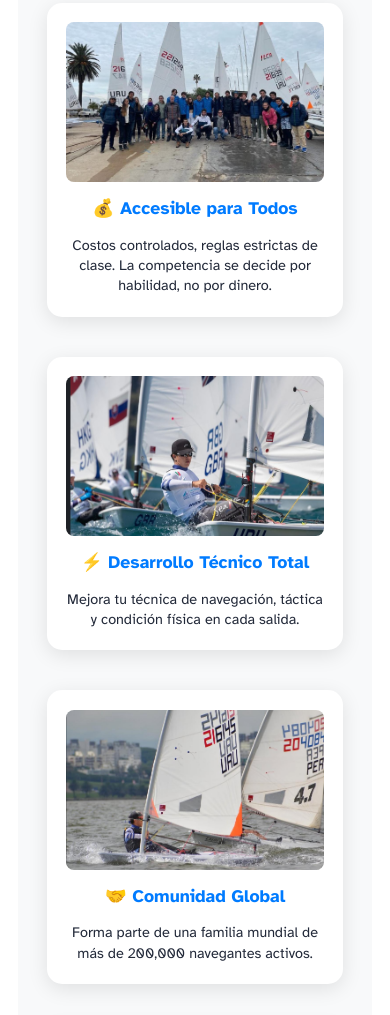
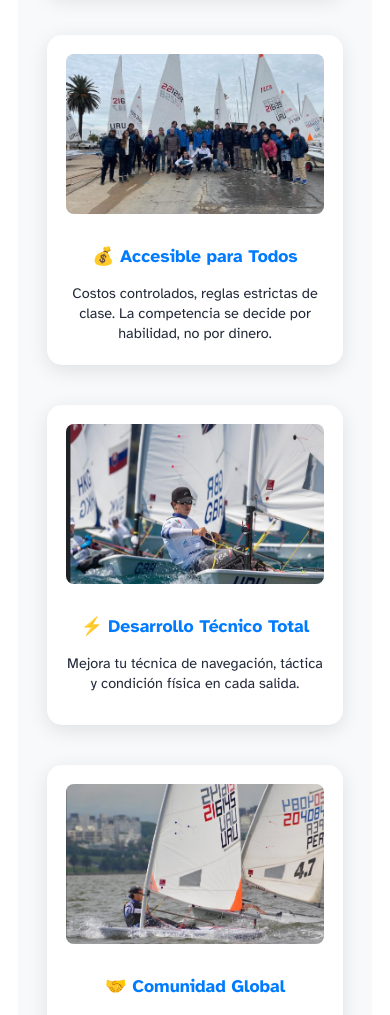
Before and after one commit to StefanoCaiafa/ilcauruguay, an Astro site: page / in a window 390 px wide. Shown: the part 1988-3003 px from the top of the page. Built offline with nearby package versions, Linux system fonts and the light colour scheme; Astro itself is replaced by a stand-in of ours.

Commit message:
responsiveness for index

```diff
--- a/src/pages/index.astro
+++ b/src/pages/index.astro
@@ -343,6 +343,10 @@ import YouthImage from '../assets/index/youth-southamerican-championship-2022.jp
 		transition: transform 0.3s ease;
 		position: relative;
 		overflow: hidden;
+		min-height: 400px;
+		display: flex;
+		flex-direction: column;
+		justify-content: flex-start;
 	}
 
 	.feature-card:hover {
@@ -355,7 +359,8 @@ import YouthImage from '../assets/index/youth-southamerican-championship-2022.jp
 		object-fit: cover;
 		border-radius: 10px;
 		margin-bottom: 1.5rem;
-		display: block;
+		display: block !important;
+		flex-shrink: 0;
 	}
 
 	.feature-card h3 {
@@ -626,26 +631,40 @@ import YouthImage from '../assets/index/youth-southamerican-championship-2022.jp
 			grid-template-columns: 1fr;
 			gap: 1.5rem;
 			margin-top: 2rem;
+			display: flex;
+			flex-direction: column;
 		}
 
 		.feature-card {
 			padding: 1.5rem;
 			margin-bottom: 1rem;
+			min-height: 350px;
+			display: flex;
+			flex-direction: column;
+			width: 100%;
+			max-width: none;
 		}
 
 		.feature-card img {
-			height: 180px;
-			width: 100%;
-			object-fit: cover;
-			object-position: center;
-			border-radius: 10px;
-			margin-bottom: 1rem;
-			display: block;
+			height: 180px !important;
+			width: 100% !important;
+			object-fit: cover !important;
+			object-position: center !important;
+			border-radius: 10px !important;
+			margin-bottom: 1rem !important;
+			display: block !important;
+			flex-shrink: 0 !important;
+			background-color: #f0f0f0;
 		}
 
 		.feature-card h3 {
 			font-size: 1.2rem;
 			margin-top: 1rem;
+			flex-shrink: 0;
+		}
+
+		.feature-card p {
+			flex-grow: 1;
 		}
 
 		.rigs-comparison {
@@ -741,16 +760,21 @@ import YouthImage from '../assets/index/youth-southamerican-championship-2022.jp
 		.feature-card {
 			padding: 1.2rem;
 			margin-bottom: 1rem;
+			min-height: 320px;
+			display: flex;
+			flex-direction: column;
 		}
 
 		.feature-card img {
-			height: 160px;
-			width: 100%;
-			object-fit: cover;
-			object-position: center;
-			border-radius: 8px;
-			margin-bottom: 1rem;
-			display: block;
+			height: 160px !important;
+			width: 100% !important;
+			object-fit: cover !important;
+			object-position: center !important;
+			border-radius: 8px !important;
+			margin-bottom: 1rem !important;
+			display: block !important;
+			flex-shrink: 0 !important;
+			background-color: #f0f0f0;
 		}
 
 		.feature-card h3 {
```
